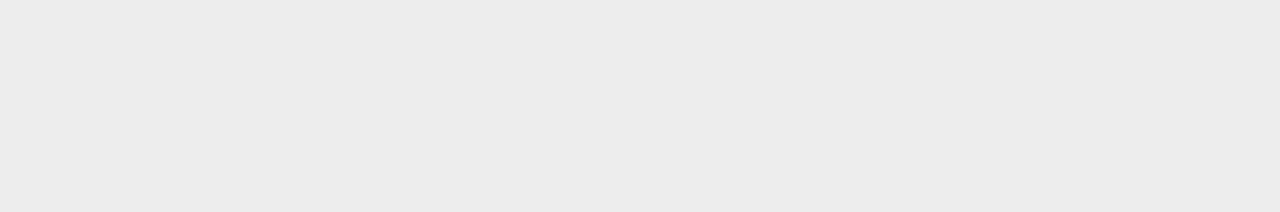
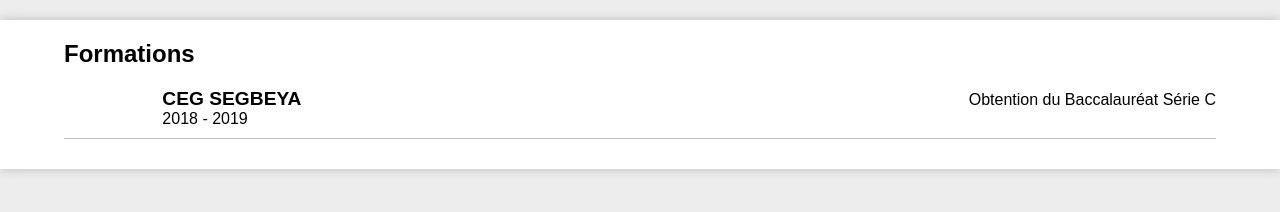
Before and after one commit to adayane9/git-mon-cv, a plain HTML site: page index.html in a window 1280 px wide. Drawn offline with Linux system fonts and the light colour scheme.

Commit message:
mise en place de la section formations

```diff
--- a/index.html
+++ b/index.html
@@ -6,6 +6,17 @@
     <link rel="stylesheet" type="text/css" href="style.css">
 </head>
 <body>
-
+    <section>
+        <h2>Formations</h2>
+        <div class="exp">
+            <div class="exp-info">
+                <h3>CEG SEGBEYA</h3>
+                <h4>2018 - 2019</h4>
+            </div>
+            <div class="exp-desc">
+                <p>Obtention du Baccalauréat Série C</p>
+            </div>
+        </div>
+    </section>
 </body>
 </html>
```
